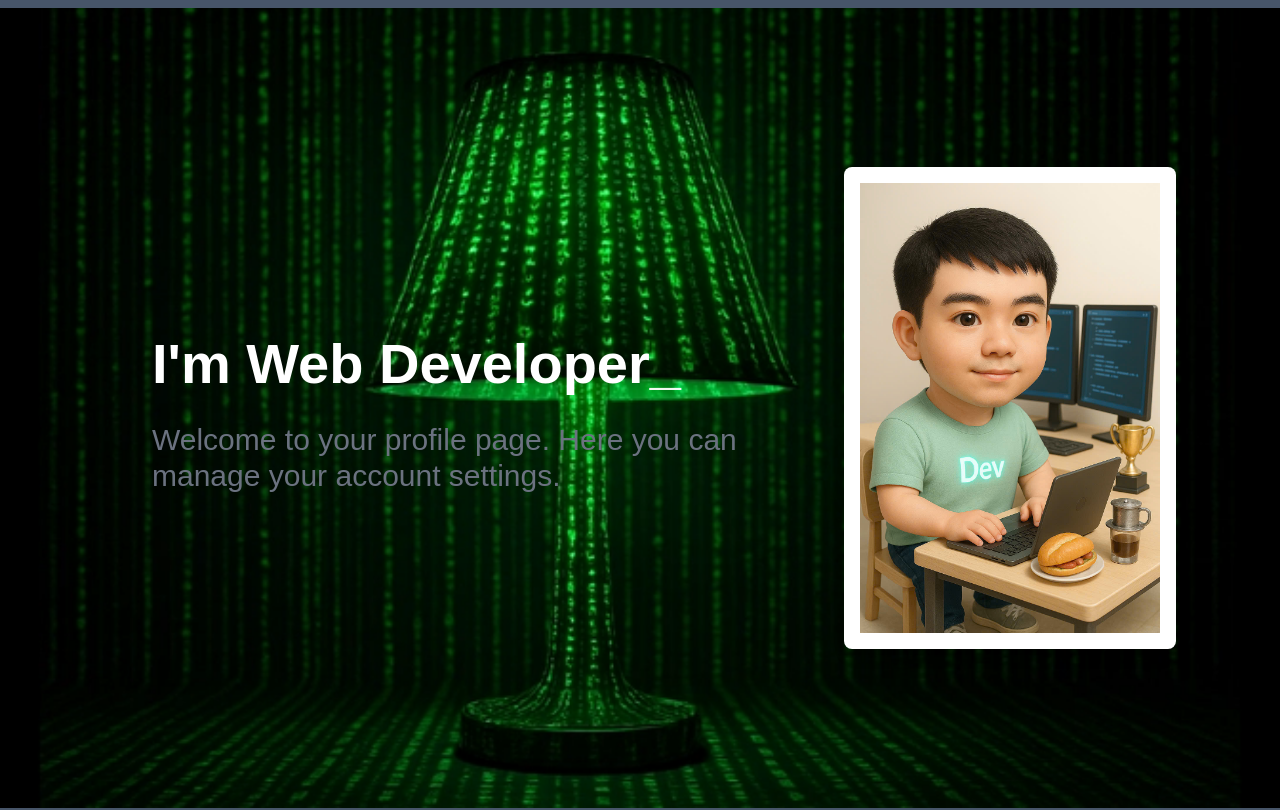
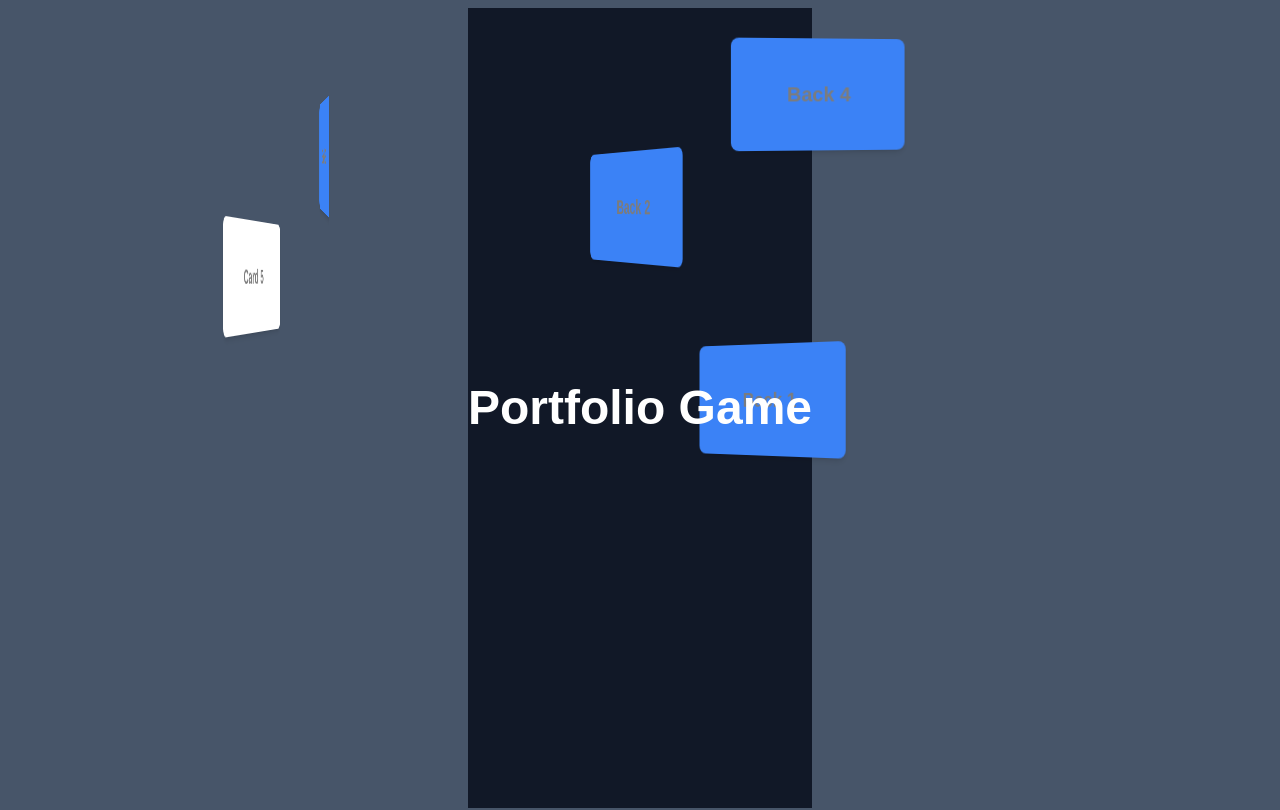
Before and after one commit to TRI-HM/my_website.dev, a Next.js app: page / in a window 1280 px wide. Shown: the top 810 px of the page. Built offline with nearby package versions, Linux system fonts and the light colour scheme.

Commit message:
feat : card rain

```diff
--- /dev/null
+++ b/app/(pages)/portfolioGame/component/Card3D.tsx
@@ -0,0 +1,44 @@
+import React, { ReactNode } from "react";
+
+type Card3DProps = {
+  front: ReactNode;
+  back: ReactNode;
+  rotationY?: number;
+  translateY?: number;
+  style?: React.CSSProperties;
+  className?: string;
+};
+
+const Card3D: React.FC<Card3DProps> = ({
+  front,
+  back,
+  rotationY = 0,
+  translateY = 0,
+  style,
+  className,
+}) => (
+  <div
+    className={`w-44 h-28 perspective ${className ?? ""}`}
+    style={{
+      ...style,
+      transform: `translateY(${translateY}px)`,
+    }}>
+    <div
+      className="relative w-full h-full transform-style-preserve-3d"
+      style={{
+        transition: "none",
+        transform: `rotateY(${rotationY}deg)`,
+      }}>
+      {/* Front */}
+      <div className="absolute w-full h-full backface-hidden bg-white shadow-md rounded-lg flex items-center justify-center text-xl font-bold">
+        {front}
+      </div>
+      {/* Back */}
+      <div className="absolute w-full h-full backface-hidden bg-blue-500 shadow-md rounded-lg flex items-center justify-center text-xl font-bold rotate-y-180">
+        {back}
+      </div>
+    </div>
+  </div>
+);
+
+export default Card3D;
--- /dev/null
+++ b/app/(pages)/portfolioGame/component/CardRain.tsx
@@ -0,0 +1,88 @@
+"use client";
+import React, { useRef, useEffect, useState } from "react";
+import Card3D from "./Card3D";
+
+type CardRainCard = {
+  x: number;
+  startY: number;
+  speed: number; // px/s
+  rotationSpeed: number; // deg/s
+  initialRotation: number;
+  delay: number; // s
+};
+
+type CardRainProps = {
+  cardCount?: number;
+  height?: number;
+};
+
+const getRandom = (min: number, max: number) =>
+  Math.random() * (max - min) + min;
+
+const CardRain: React.FC<CardRainProps> = ({
+  cardCount = 12,
+  height = 800,
+}) => {
+  const [cards, setCards] = useState<CardRainCard[]>([]);
+  const [, setFrame] = useState(0);
+
+  // Tạo card ban đầu
+  useEffect(() => {
+    setCards(
+      Array.from({ length: cardCount }).map(() => ({
+        x: getRandom(5, 85),
+        startY: getRandom(-400, -50),
+        speed: getRandom(80, 150), // px/s
+        rotationSpeed: getRandom(60, 180), // deg/s
+        initialRotation: getRandom(0, 360),
+        delay: getRandom(0, 2), // s
+      }))
+    );
+  }, [cardCount]);
+
+  // Animation loop
+  useEffect(() => {
+    let animation: number;
+    function animate() {
+      setFrame((f) => f + 1); // trigger re-render
+      animation = requestAnimationFrame(animate);
+    }
+    animation = requestAnimationFrame(animate);
+    return () => cancelAnimationFrame(animation);
+  }, []);
+
+  const now = performance.now() / 1000;
+  return (
+    <div className="fixed inset-0 pointer-events-none overflow-hidden z-10">
+      {cards.map((card, i) => {
+        // Tính toán vị trí và góc xoay theo thời gian, có lặp lại khi rơi hết màn hình
+        const t =
+          Math.max(0, now - card.delay) %
+          ((height - card.startY + 200) / card.speed);
+
+        const y = card.startY + t * card.speed;
+        const rotation = (card.initialRotation + t * card.rotationSpeed) % 360;
+
+        return (
+          <div
+            key={i}
+            style={{
+              position: "absolute",
+              left: `${card.x}%`,
+              top: 0,
+              pointerEvents: "none",
+            }}>
+            <Card3D
+              front={<span>Card {i + 1}</span>}
+              back={<span>Back {i + 1}</span>}
+              rotationY={rotation}
+              translateY={y}
+            />
+          </div>
+        );
+      })}
+    </div>
+  );
+};
+
+export default CardRain;
--- /dev/null
+++ b/app/(pages)/portfolioGame/component/CardRainItem.tsx
@@ -0,0 +1,23 @@
+import React, { ReactNode } from "react";
+
+type CardRainItemProps = {
+  content: ReactNode;
+  style?: React.CSSProperties;
+  className?: string;
+};
+
+const CardRainItem: React.FC<CardRainItemProps> = ({
+  content,
+  style,
+  className,
+}) => (
+  <div
+    className={`w-44 h-28 bg-white shadow-md rounded-lg flex items-center justify-center text-xl font-bold ${
+      className ?? ""
+    }`}
+    style={style}>
+    {content}
+  </div>
+);
+
+export default CardRainItem;
--- /dev/null
+++ b/app/(pages)/portfolioGame/page.tsx
@@ -0,0 +1,22 @@
+import React from "react";
+import "./styles.css";
+import { Metadata } from "next";
+import CardRain from "./component/CardRain";
+
+export const metadata: Metadata = {
+  title: "Portfolio Game",
+  description: "A fun interactive portfolio game",
+};
+
+const PortfolioGame = () => {
+  return (
+    <main className="relative min-h-screen bg-gray-900">
+      <CardRain cardCount={5} />
+      <div className="relative z-20 flex items-center justify-center min-h-screen">
+        <h1 className="text-white text-5xl font-bold">Portfolio Game</h1>
+      </div>
+    </main>
+  );
+};
+
+export default PortfolioGame;
--- /dev/null
+++ b/app/(pages)/portfolioGame/styles.css
@@ -0,0 +1,30 @@
+.perspective {
+  perspective: 1000px;
+}
+.backface-hidden {
+  backface-visibility: hidden;
+}
+.rotate-y-180 {
+  transform: rotateY(180deg);
+}
+.transform-style-preserve-3d {
+  transform-style: preserve-3d;
+}
+@keyframes fallingCardSpinY {
+  0% {
+    top: -150px;
+    opacity: 0;
+    transform: rotateY(0deg);
+  }
+  10% {
+    opacity: 1;
+  }
+  90% {
+    opacity: 1;
+  }
+  100% {
+    top: 100vh;
+    opacity: 0;
+    transform: rotateY(1080deg); /* 3 vòng xoay */
+  }
+}
--- a/app/page.tsx
+++ b/app/page.tsx
@@ -1,15 +1,13 @@
 // import Timeline from "./components/timeline/Timeline";
 
-import Profile from "./(pages)/profile/page";
+import PortfolioGame from "./(pages)/portfolioGame/page";
+// import Profile from "./(pages)/profile/page";
 
 export default function Home() {
   return (
     <div className="flex flex-col items-center justify-center min-h-screen py-2 bg-slate-600">
-      <Profile />
-      {/* <ModelLiveShow /> */}
-      {/* <TypingEffect /> */}
-      {/* <CharacterEmergingFromImage /> */}
-      {/* <Timeline /> */}
+      {/* <Profile /> */}
+      <PortfolioGame />
     </div>
   );
 }
```
